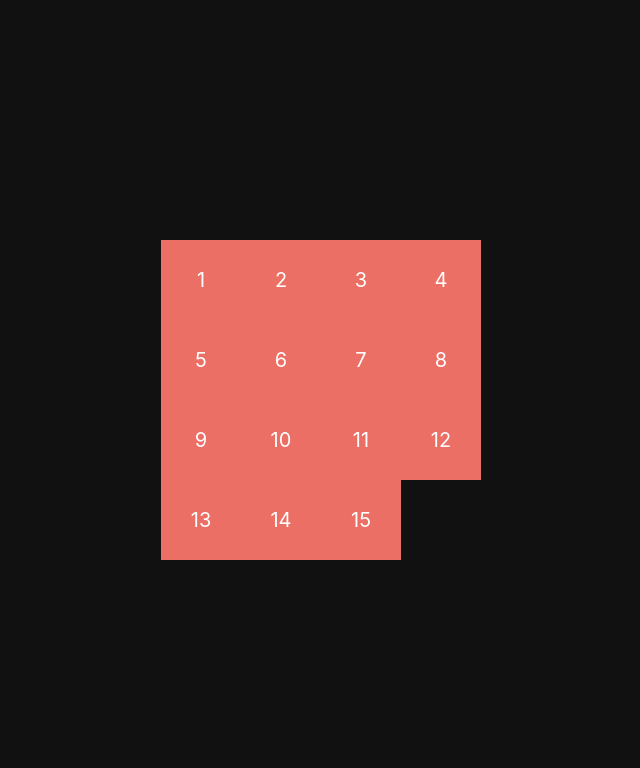
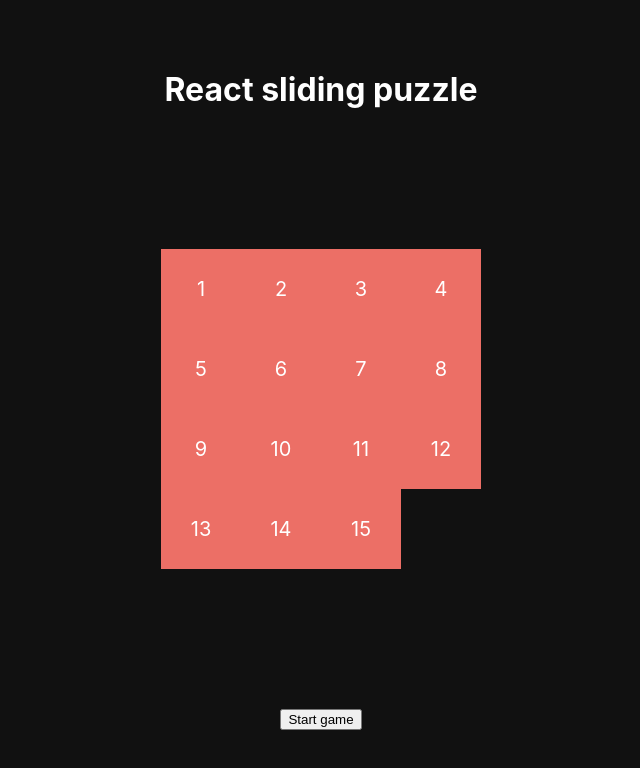
Before and after one commit to Nyoho/react-sliding-puzzle, a React (Create React App) app: page / in a window 1280 px wide. Shown: the top 768 px of the page, without its empty margins (319-959 px from the left). Built offline with nearby package versions, Linux system fonts and the light colour scheme.

Commit message:
Starting point

```diff
--- a/src/App.js
+++ b/src/App.js
@@ -4,6 +4,7 @@ import Board from "./Board";
 function App() {
   return (
     <div className="App">
+      <h1>React sliding puzzle</h1>
       <Board />
     </div>
   );
--- a/src/Board.js
+++ b/src/Board.js
@@ -25,6 +25,7 @@ function Board() {
           />
         ))}
       </ul>
+      <button>Start game</button>
     </>
   );
 }
--- a/src/index.css
+++ b/src/index.css
@@ -19,19 +19,19 @@ code {
   place-items: center;
   height: 100vh;
 }
+h1 {
+  margin: 0;
+}
 .board {
   display: flex;
-  flex-wrap: wrap;
   position: relative;
-  margin: 0;
   padding: 0;
+  margin: 0 auto;
 }
 .tile {
   position: absolute;
   list-style: none;
-  margin: 0 auto;
   background: #ec6f66;
-  display: block;
   display: grid;
   place-items: center;
   font-size: 20px;
```
